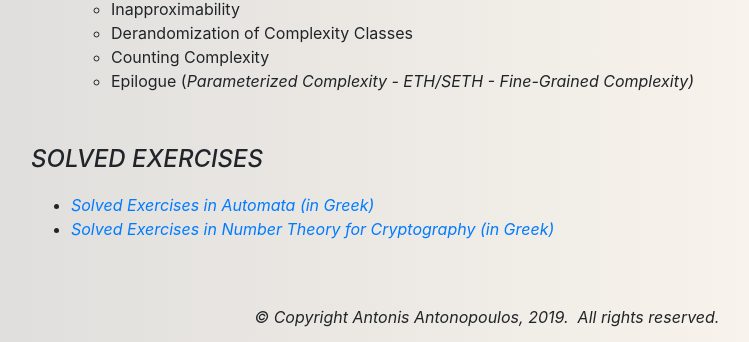
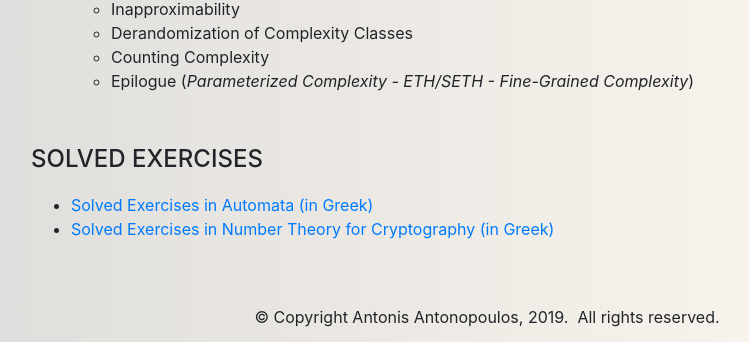
Before and after one commit to pseudorandomized/pseudorandomized.github.io, a website with bundled scripts: page index.html in a window 1280 px wide. Shown: the part 1474-1816 px from the top of the page, 289-1038 px from the left. Built offline with nearby package versions, Linux system fonts and the light colour scheme; a web font is replaced by a local one.

Commit message:
teaching section update

```diff
--- a/index.html
+++ b/index.html
@@ -148,7 +148,7 @@
             <li>Inapproximability</li>
             <li>Derandomization of Complexity Classes</li>
             <li>Counting Complexity</li>
-            <li>Epilogue (<i>Parameterized Complexity - ETH/SETH - Fine-Grained Complexity)</li>
+            <li>Epilogue (<i>Parameterized Complexity - ETH/SETH - Fine-Grained Complexity</i>)</li>
           </ul>
         </li>
       </ul>
```
